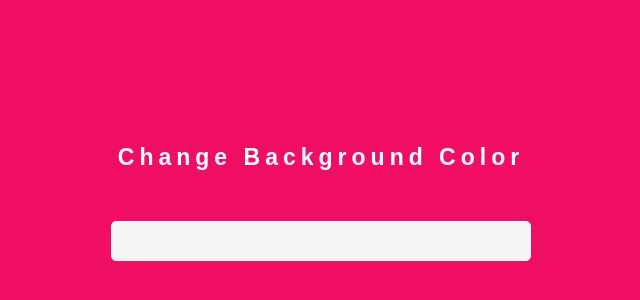
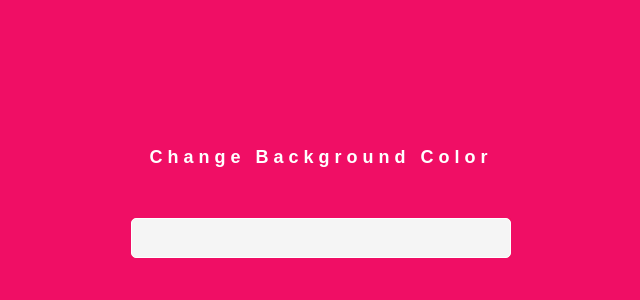
Before and after one commit to abarna0426/task3, a plain HTML site: page index.html in a window 1280 px wide. Shown: the part 196-496 px from the top of the page, without its empty margins (319-959 px from the left). Drawn offline with nearby package versions, Linux system fonts and the light colour scheme.

Commit message:
Update style.css

```diff
--- a/style.css
+++ b/style.css
@@ -22,7 +22,7 @@
     padding-bottom: 50px;
     color:white;
     text-align: center;
-    font-size: 23px;
+    font-size: 18px;
     font-family:  sans-serif;
     letter-spacing: 5px;
     transition: all 0.5s;
@@ -30,7 +30,7 @@
 
   .color-range {
     -webkit-appearance: none;
-    width: 420px;
+    width: 380px;
     height: 40px;
     background: none;
     border: none;
```
